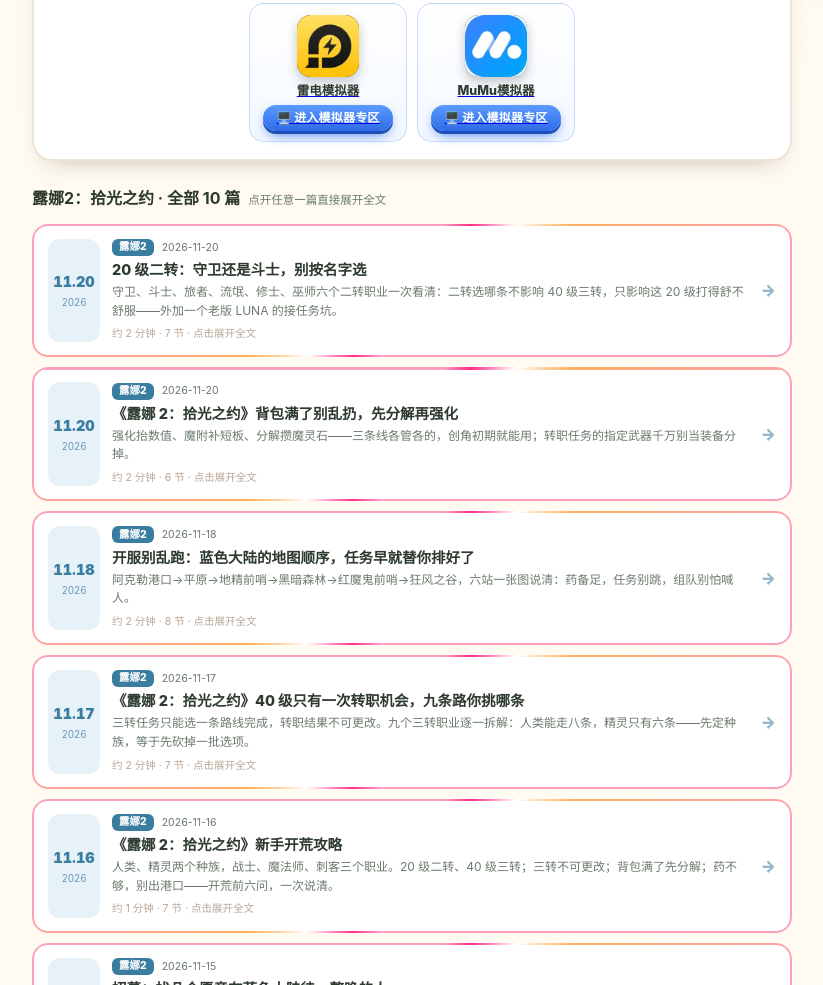
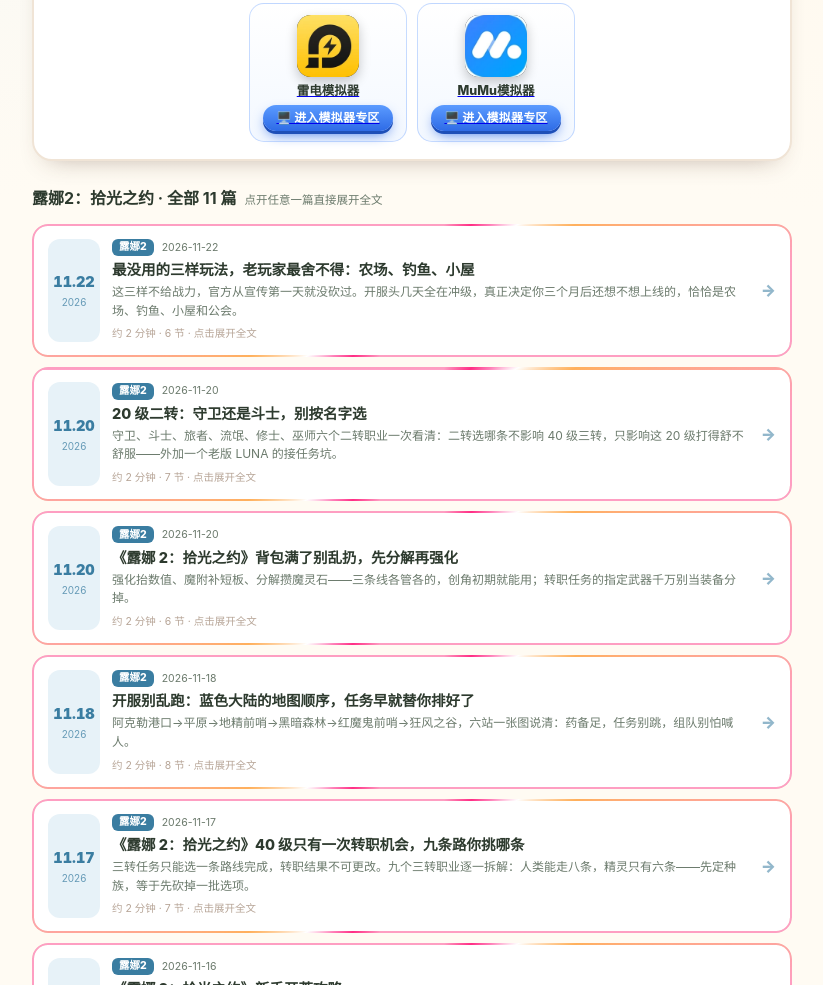
Before and after one commit to jingyu3269/jingyu3269.github.io, a plain HTML site: page g/luna2/index.html in a window 1280 px wide. Shown: the part 1233-2218 px from the top of the page, without its empty margins (228-1051 px from the left). Drawn offline with Linux system fonts and the light colour scheme; no server answers.

Commit message:
露娜2 分站同步新文章（11 篇）

```diff
--- a/g/luna2/index.html
+++ b/g/luna2/index.html
@@ -4,7 +4,7 @@
 <meta charset="UTF-8">
 <meta name="viewport" content="width=device-width, initial-scale=1">
 <title>露娜2：拾光之约攻略合集 · 精品手游攻略站</title>
-<meta name="description" content="露娜2：拾光之约攻略共 10 篇：经典露娜IP · 奇幻冒险。首款萌世代官方正版，经典露娜IP回归：自由转职、社交满格，情侣配对与家族玩法原汁原味。12 月 10 日公测——开服前把…">
+<meta name="description" content="露娜2：拾光之约攻略共 11 篇：经典露娜IP · 奇幻冒险。首款萌世代官方正版，经典露娜IP回归：自由转职、社交满格，情侣配对与家族玩法原汁原味。12 月 10 日公测——开服前把…">
 <meta name="robots" content="index,follow">
 <style>
 *{margin:0;padding:0;box-sizing:border-box}
@@ -551,8 +551,18 @@ body{
   </section>
 
   <section class="list">
-    <h2>露娜2：拾光之约 · 全部 10 篇<small>点开任意一篇直接展开全文</small></h2>
+    <h2>露娜2：拾光之约 · 全部 11 篇<small>点开任意一篇直接展开全文</small></h2>
     <div class="entries">
+<a class="entry" href="../../index.html?a=1k1ocja">
+      <span class="e-date"><i>11.22</i><em>2026</em></span>
+      <span class="e-body">
+        <span class="e-meta"><span class="e-tag">露娜2</span><span>2026-11-22</span></span>
+        <span class="e-title">最没用的三样玩法，老玩家最舍不得：农场、钓鱼、小屋</span>
+        <span class="e-dek">这三样不给战力，官方从宣传第一天就没砍过。开服头几天全在冲级，真正决定你三个月后还想不想上线的，恰恰是农场、钓鱼、小屋和公会。</span>
+        <span class="e-foot">约 2 分钟 · 6 节 · 点击展开全文</span>
+      </span>
+      <span class="e-arrow" aria-hidden="true">→</span>
+    </a>
 <a class="entry" href="../../index.html?a=9ur0bb">
       <span class="e-date"><i>11.20</i><em>2026</em></span>
       <span class="e-body">
```
